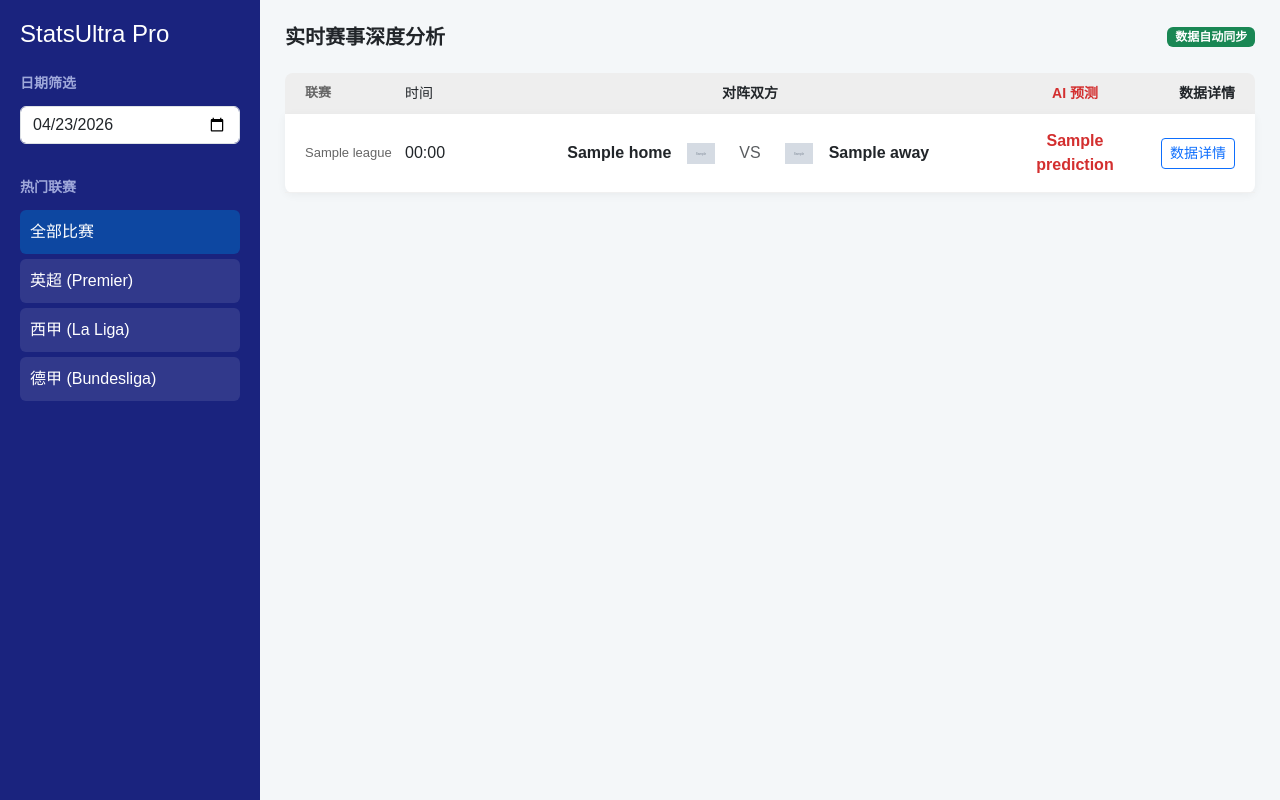
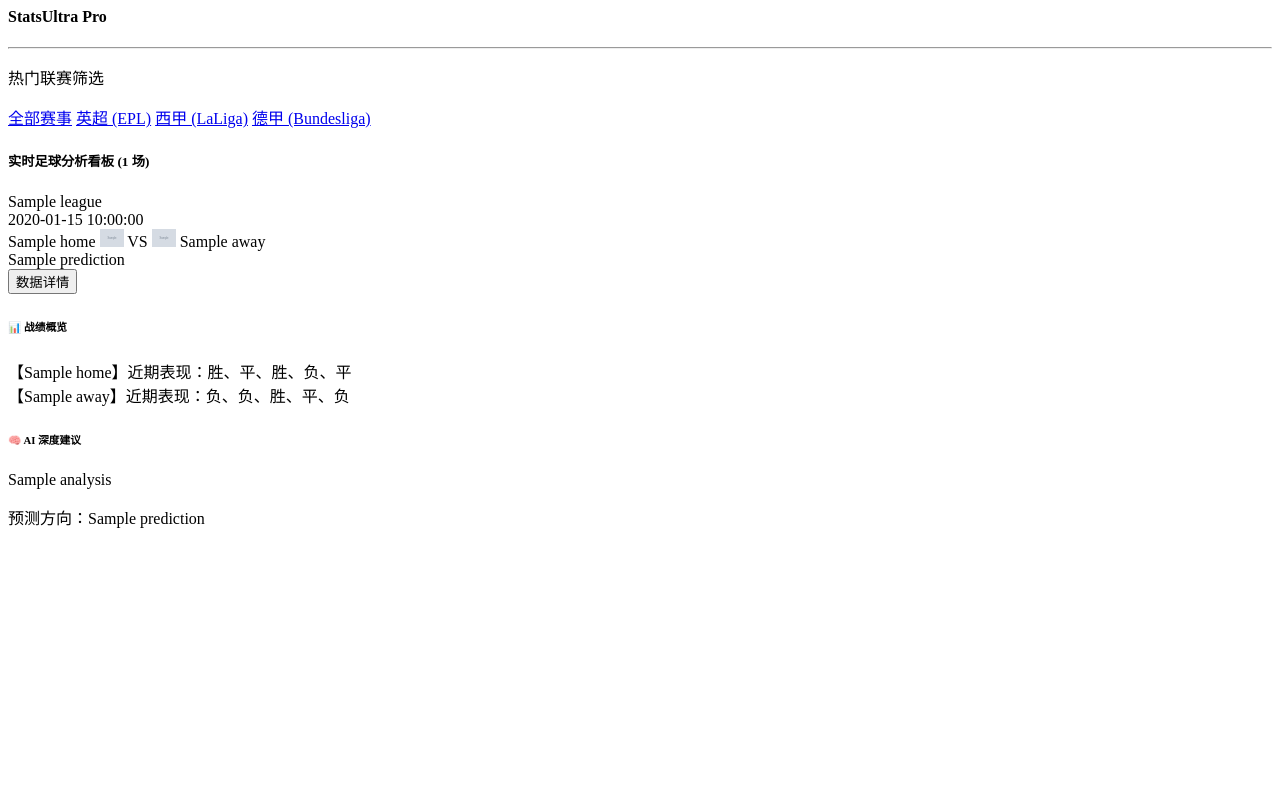
Before and after one commit to se7enseal/my-football-stats, a Flask app: template templates/index.html in a window 1280 px wide. Run offline with Flask 3, Linux system fonts and the light colour scheme; the template is opened without the code that fills it: most values are stand-ins (such as "Sample title", 1, 10 or a date in 2020); grey boxes marked "Sample" are stand-in pictures; some libraries are stand-ins or nearby versions.

Commit message:
“修复筛选功能，翻译逻辑及详情页唯一性”

```diff
--- a/templates/index.html
+++ b/templates/index.html
@@ -1,147 +1,49 @@
-<!DOCTYPE html>
-<html lang="zh-CN">
-<head>
-    <meta charset="UTF-8">
-    <title>StatsPro | 足球大数据智能分析</title>
-    <link href="https://lf6-cdn-tos.bytecdntp.com/cdn/expire-1-M/bootstrap/5.1.3/css/bootstrap.min.css" rel="stylesheet">
-    <style>
-        body { background: #f4f7f9; font-family: 'PingFang SC', sans-serif; overflow-x: hidden; }
-        .wrapper { display: flex; width: 100vw; height: 100vh; }
+<div class="sidebar">
+    <h4>StatsUltra Pro</h4>
+    <hr>
+    <p class="small text-muted">热门联赛筛选</p>
+    <a href="/" class="btn btn-outline-light btn-sm w-100 mb-2">全部赛事</a>
+    <a href="/?league=39" class="btn btn-outline-light btn-sm w-100 mb-2">英超 (EPL)</a>
+    <a href="/?league=140" class="btn btn-outline-light btn-sm w-100 mb-2">西甲 (LaLiga)</a>
+    <a href="/?league=78" class="btn btn-outline-light btn-sm w-100 mb-2">德甲 (Bundesliga)</a>
+</div>
 
-        /* 左侧固定筛选栏 */
-        .sidebar {
-            width: 260px; background: #1a237e; color: white;
-            padding: 20px; flex-shrink: 0; display: flex; flex-direction: column;
-        }
-        .filter-group { margin-bottom: 25px; }
-        .filter-title { font-size: 14px; color: #9fa8da; margin-bottom: 12px; font-weight: bold; }
-        .filter-btn {
-            display: block; width: 100%; text-align: left; padding: 10px;
-            background: rgba(255,255,255,0.1); border: none; color: white;
-            margin-bottom: 5px; border-radius: 6px; transition: 0.3s;
-        }
-        .filter-btn:hover, .filter-btn.active { background: #0d47a1; color: #fff; }
-
-        /* 右侧内容区 */
-        .main-content { flex-grow: 1; overflow-y: auto; padding: 25px; }
-        .match-header {
-            display: flex; background: #eee; padding: 10px 20px;
-            font-weight: bold; font-size: 14px; border-radius: 8px 8px 0 0;
-        }
-        .match-list { background: white; border-radius: 0 0 8px 8px; box-shadow: 0 2px 10px rgba(0,0,0,0.05); }
-
-        /* 比赛行布局 */
-        .match-row {
-            display: flex; align-items: center; padding: 15px 20px;
-            border-bottom: 1px solid #f0f0f0; transition: 0.2s;
-        }
-        .match-row:hover { background: #fafafa; }
-        .col-league { width: 100px; color: #666; font-size: 13px; }
-        .col-time { width: 80px; font-weight: 500; }
-        .col-teams { flex-grow: 1; display: flex; justify-content: center; align-items: center; }
-        .team-name { width: 140px; font-weight: 600; }
-        .col-predict { width: 120px; text-align: center; color: #d32f2f; font-weight: bold; }
-        .col-action { width: 100px; text-align: right; }
-
-        /* 隐藏的详情面板 */
-        .detail-panel {
-            display: none; background: #fcfcfc; padding: 20px;
-            border-bottom: 2px solid #1a237e; animation: fadeIn 0.3s;
-        }
-        .stat-table { width: 100%; font-size: 13px; text-align: center; }
-        .stat-table th { background: #f0f2f5; padding: 8px; }
-        .stat-table td { padding: 8px; border-bottom: 1px solid #eee; }
-        @keyframes fadeIn { from { opacity: 0; } to { opacity: 1; } }
-    </style>
-</head>
-<body>
-
-<div class="wrapper">
-    <div class="sidebar">
-        <h4 class="mb-4">StatsUltra Pro</h4>
-        <div class="filter-group">
-            <div class="filter-title">日期筛选</div>
-            <input type="date" class="form-control form-control-dark mb-2" value="2026-04-23">
-        </div>
-        <div class="filter-group">
-            <div class="filter-title">热门联赛</div>
-            <button class="filter-btn active">全部比赛</button>
-            <button class="filter-btn">英超 (Premier)</button>
-            <button class="filter-btn">西甲 (La Liga)</button>
-            <button class="filter-btn">德甲 (Bundesliga)</button>
-        </div>
-    </div>
-
-    <div class="main-content">
-        <div class="d-flex justify-content-between align-items-center mb-4">
-            <h5 class="fw-bold mb-0">实时赛事深度分析</h5>
-            <span class="badge bg-success">数据自动同步</span>
-        </div>
-
-        <div class="match-header">
-            <div class="col-league">联赛</div>
-            <div class="col-time">时间</div>
-            <div class="col-teams text-center">对阵双方</div>
-            <div class="col-predict">AI 预测</div>
-            <div class="col-action">数据详情</div>
-        </div>
-
-        <div class="match-list">
-            {% for match in matches %}
-            <div class="match-item">
-                <div class="match-row">
-                    <div class="col-league">{{ match.league }}</div>
-                    <div class="col-time">{{ match.time[-5:] }}</div>
-                    <div class="col-teams">
-                        <span class="team-name text-end">{{ match.home }}</span>
-                        <img src="{{ match.home_logo }}" width="28" class="mx-3">
-                        <span class="px-2 text-muted">VS</span>
-                        <img src="{{ match.away_logo }}" width="28" class="mx-3">
-                        <span class="team-name text-start">{{ match.away }}</span>
+<div class="main">
+    <h5 class="mb-4">实时足球分析看板 ({{ matches|length }} 场)</h5>
+    <div class="match-list">
+        {% for m in matches %}
+        <div class="match-card">
+            <div class="match-info">
+                <div class="col-l">{{ m.league }}</div>
+                <div class="col-t">{{ m.time }}</div> <div class="col-vs">
+                    <span>{{ m.home }}</span>
+                    <img src="{{ m.home_logo }}" width="24" class="mx-2">
+                    <span class="mx-3 text-muted">VS</span>
+                    <img src="{{ m.away_logo }}" width="24" class="mx-2">
+                    <span>{{ m.away }}</span>
+                </div>
+                <div class="col-p">{{ m.prediction }}</div>
+                <div class="col-a">
+                    <button class="btn btn-sm btn-primary" onclick="toggle('{{ m.id }}')">数据详情</button>
+                </div>
+            </div>
+            <div id="box-{{ m.id }}" class="detail-box">
+                <div class="row">
+                    <div class="col-md-6">
+                        <h6>📊 战绩概览</h6>
+                        <div class="alert alert-light border small">
+                            【{{ m.home }}】近期表现：胜、平、胜、负、平<br>
+                            【{{ m.away }}】近期表现：负、负、胜、平、负
+                        </div>
                     </div>
-                    <div class="col-predict">{{ match.prediction }}</div>
-                    <div class="col-action">
-                        <button class="btn btn-sm btn-outline-primary" onclick="toggleDetail('{{ loop.index }}')">数据详情</button>
-                    </div>
-                </div>
-
-                <div id="detail-{{ loop.index }}" class="detail-panel">
-                    <div class="row">
-                        <div class="col-md-6 border-end">
-                            <h6 class="fw-bold text-primary mb-3">近期战绩 (近5场)</h6>
-                            <table class="stat-table">
-                                <thead><tr><th>日期</th><th>对手</th><th>赛果</th><th>盘路</th></tr></thead>
-                                <tbody>
-                                    <tr><td>04-18</td><td>利物浦</td><td><span class="text-success">胜</span></td><td>赢</td></tr>
-                                    <tr><td>04-12</td><td>切尔西</td><td><span class="text-danger">负</span></td><td>输</td></tr>
-                                    <tr><td>04-05</td><td>热刺</td><td><span class="text-warning">平</span></td><td>走</td></tr>
-                                </tbody>
-                            </table>
-                        </div>
-                        <div class="col-md-6 ps-4">
-                            <h6 class="fw-bold text-primary mb-3">AI 深度模型分析</h6>
-                            <div class="p-3 bg-white border rounded">
-                                <p class="small mb-2"><strong>历史交锋：</strong> 主队近6次面对客队取得4胜1平1负，心理优势明显。</p>
-                                <p class="small mb-0"><strong>专家推荐：</strong> {{ match.analysis }}</p>
-                            </div>
-                        </div>
+                    <div class="col-md-6 border-start">
+                        <h6>🧠 AI 深度建议</h6>
+                        <p class="small">{{ m.analysis }}</p>
+                        <div class="text-danger fw-bold">预测方向：{{ m.prediction }}</div>
                     </div>
                 </div>
             </div>
-            {% endfor %}
         </div>
+        {% endfor %}
     </div>
 </div>
-
-<script>
-    function toggleDetail(id) {
-        const panel = document.getElementById('detail-' + id);
-        const allPanels = document.querySelectorAll('.detail-panel');
-        // 自动关闭其他已打开的详情
-        allPanels.forEach(p => { if(p.id !== 'detail-'+id) p.style.display = 'none'; });
-        // 切换当前显示状态
-        panel.style.display = panel.style.display === 'block' ? 'none' : 'block';
-    }
-</script>
-</body>
-</html>
```
